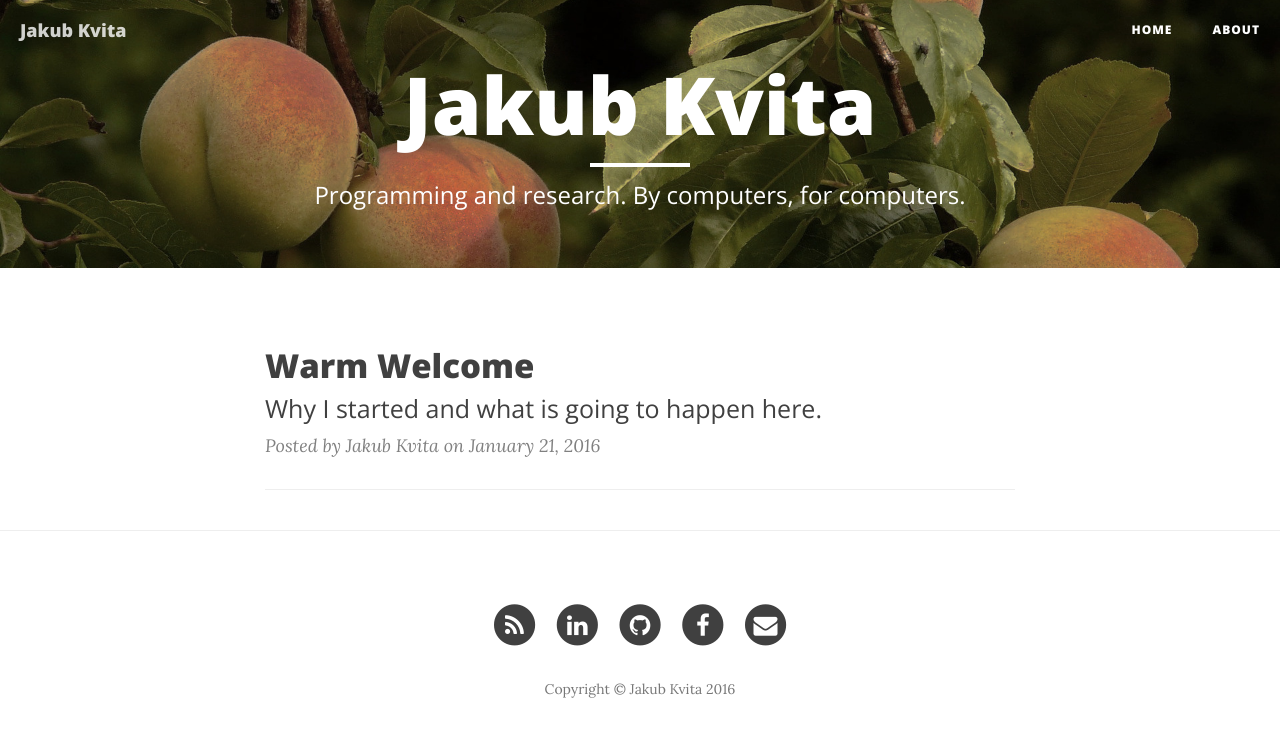
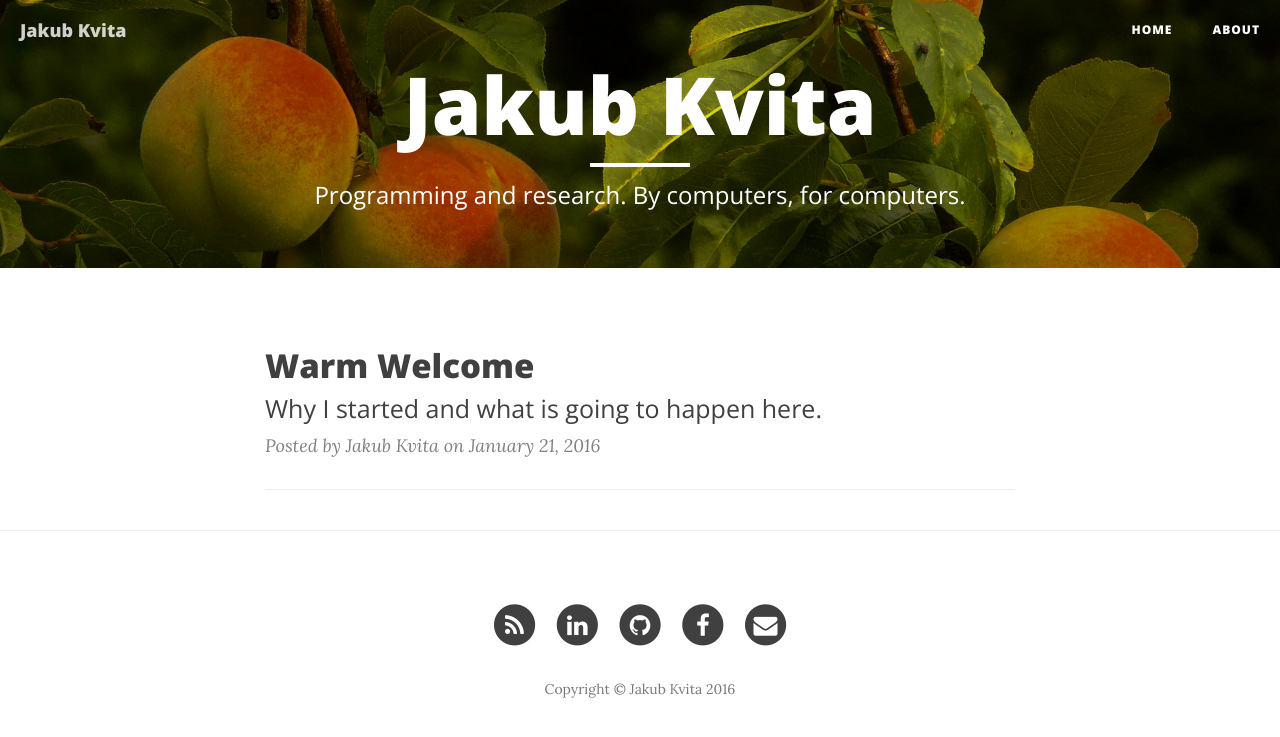
Before and after one commit to kvitajakub/kvitajakub.github.io, a Jekyll site: the page built from index.html, in a window 1280 px wide. Shown: the top 737 px of the page. Built offline with Jekyll 4.4.1, drawn with Linux system fonts in a browser that asks for light colours; nearby versions of some CDN libraries; the list of posts is cut into pages by our own code.

Commit message:
nicer colors

```diff
--- a/css/clean-blog.css
+++ b/css/clean-blog.css
@@ -21,7 +21,7 @@
 body {
   font-family: 'Lora', 'Times New Roman', serif;
   font-size: 18px;
-  color: #404040;
+  color: #303030;
 }
 p {
   line-height: 1.5;
```
Also changed, not shown: img/peaches2.jpg.
